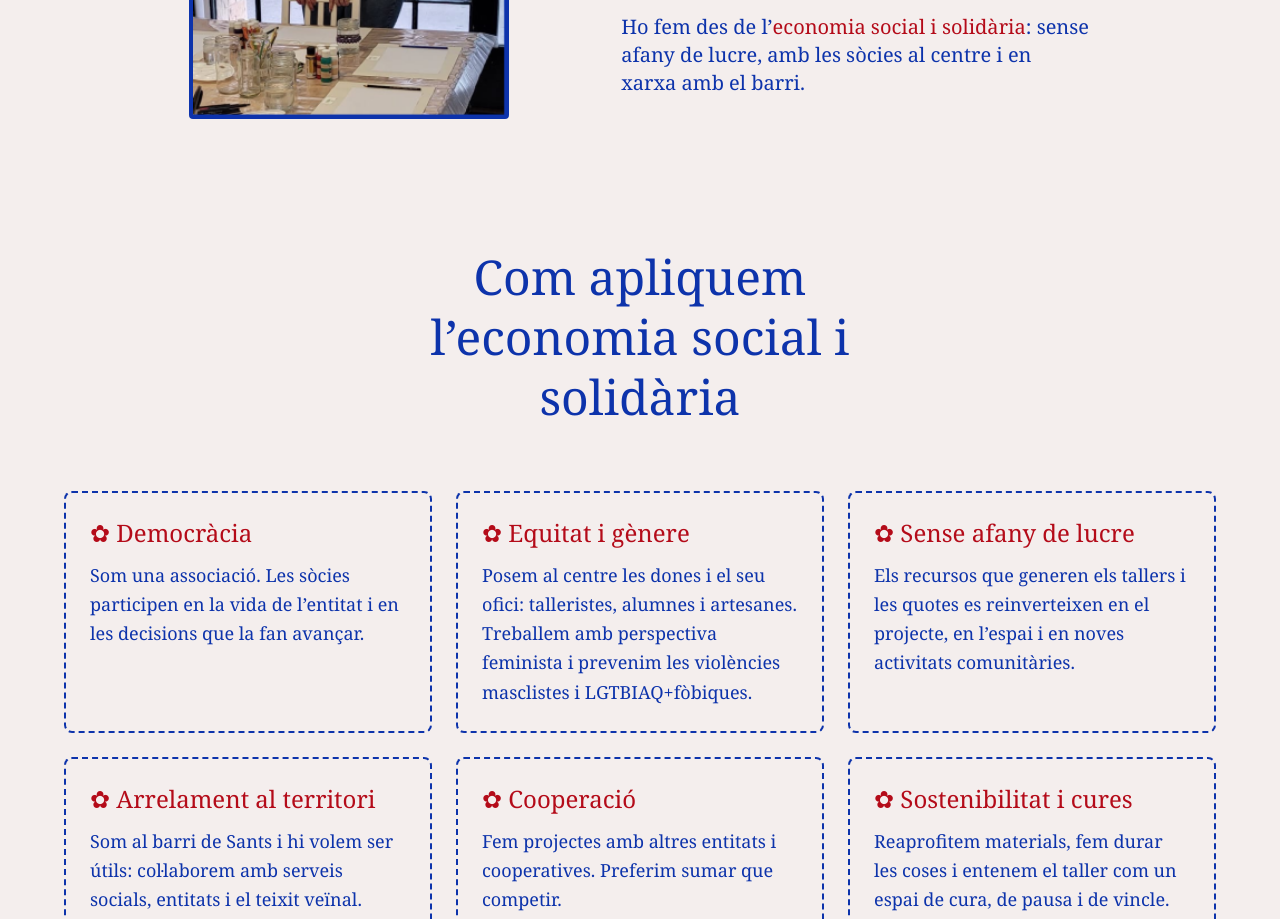
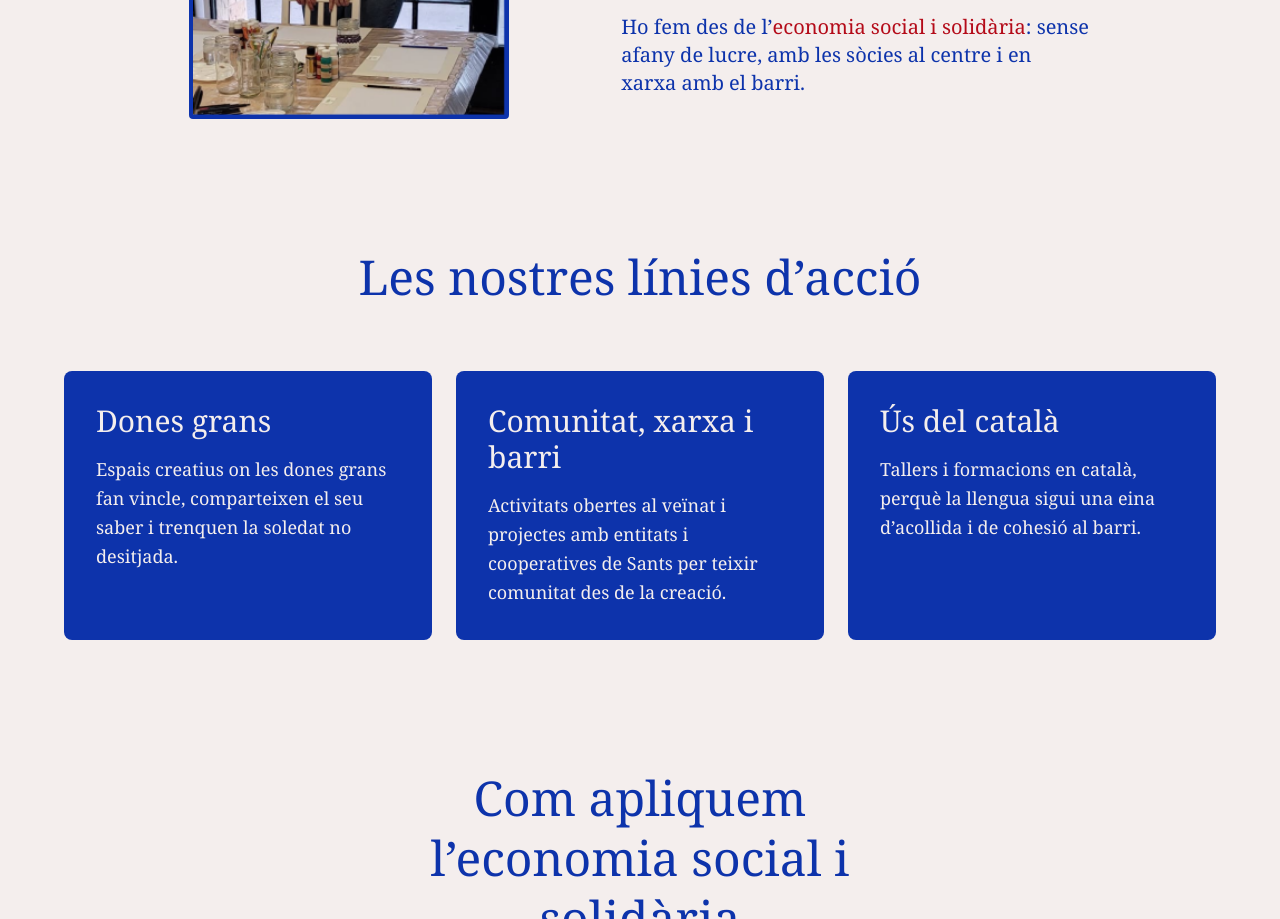
Before and after one commit to tallerets/associacio, an Astro site: page / in a window 1280 px wide. Shown: the part 1685-2604 px from the top of the page. Built offline with nearby package versions, Linux system fonts and the light colour scheme; Astro itself is replaced by a stand-in of ours; a web font is replaced by a local one.

Commit message:
Add action lines section with descriptions

```diff
--- a/src/pages/index.astro
+++ b/src/pages/index.astro
@@ -66,6 +66,25 @@ import { projectes } from '../data/projectes'
         </p>
       </div>
     </div>
+  </section>
+
+  <!-- Línies d'acció -->
+  <section id="linies" class="page-padding mx-auto pt-24 md:pt-32">
+    <h2 class="titol-seccio">Les nostres línies d’acció</h2>
+    <ul class="grid gap-6 md:grid-cols-3 max-w-6xl mx-auto">
+      <li class="bg-dark text-soft rounded-lg p-8">
+        <h3 class="text-3xl font-[500] mb-4">Dones grans</h3>
+        <p class="text-lg leading-relaxed">Espais creatius on les dones grans fan vincle, comparteixen el seu saber i trenquen la soledat no desitjada.</p>
+      </li>
+      <li class="bg-dark text-soft rounded-lg p-8">
+        <h3 class="text-3xl font-[500] mb-4">Comunitat, xarxa i barri</h3>
+        <p class="text-lg leading-relaxed">Activitats obertes al veïnat i projectes amb entitats i cooperatives de Sants per teixir comunitat des de la creació.</p>
+      </li>
+      <li class="bg-dark text-soft rounded-lg p-8">
+        <h3 class="text-3xl font-[500] mb-4">Ús del català</h3>
+        <p class="text-lg leading-relaxed">Tallers i formacions en català, perquè la llengua sigui una eina d’acollida i de cohesió al barri.</p>
+      </li>
+    </ul>
   </section>
 
   <!-- ESS -->
```
